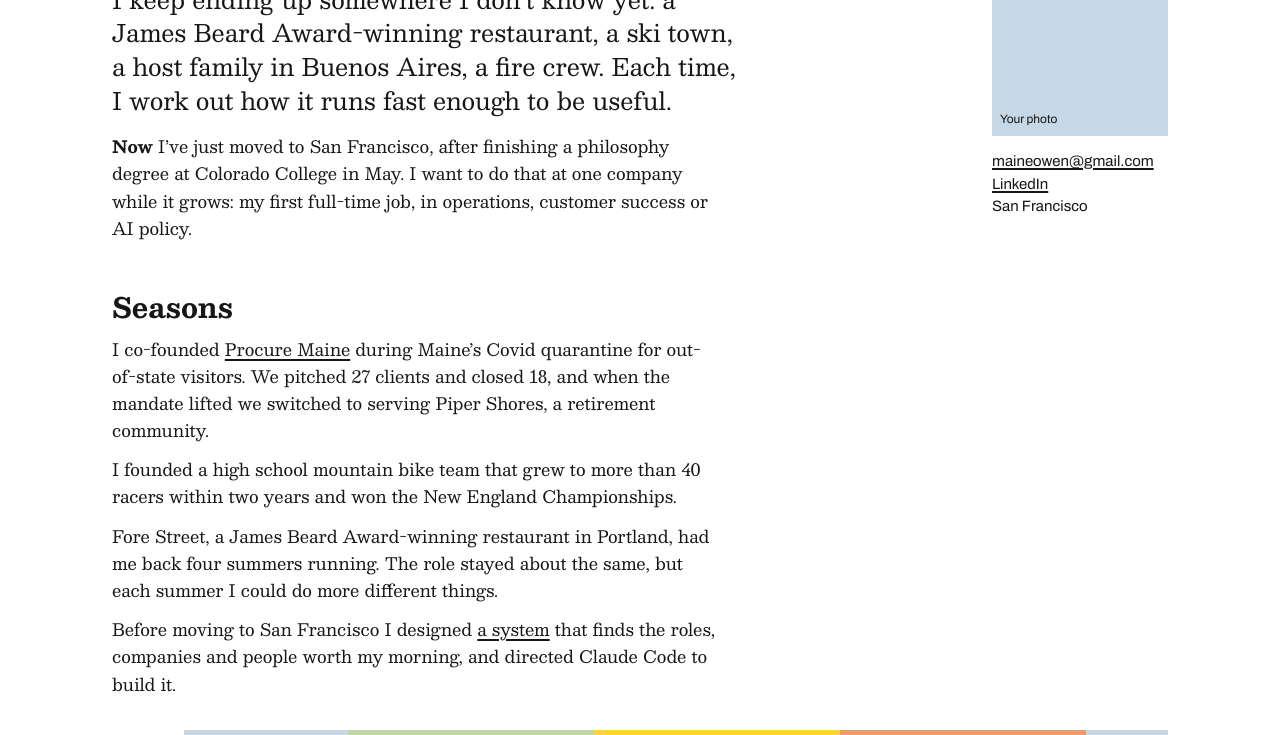
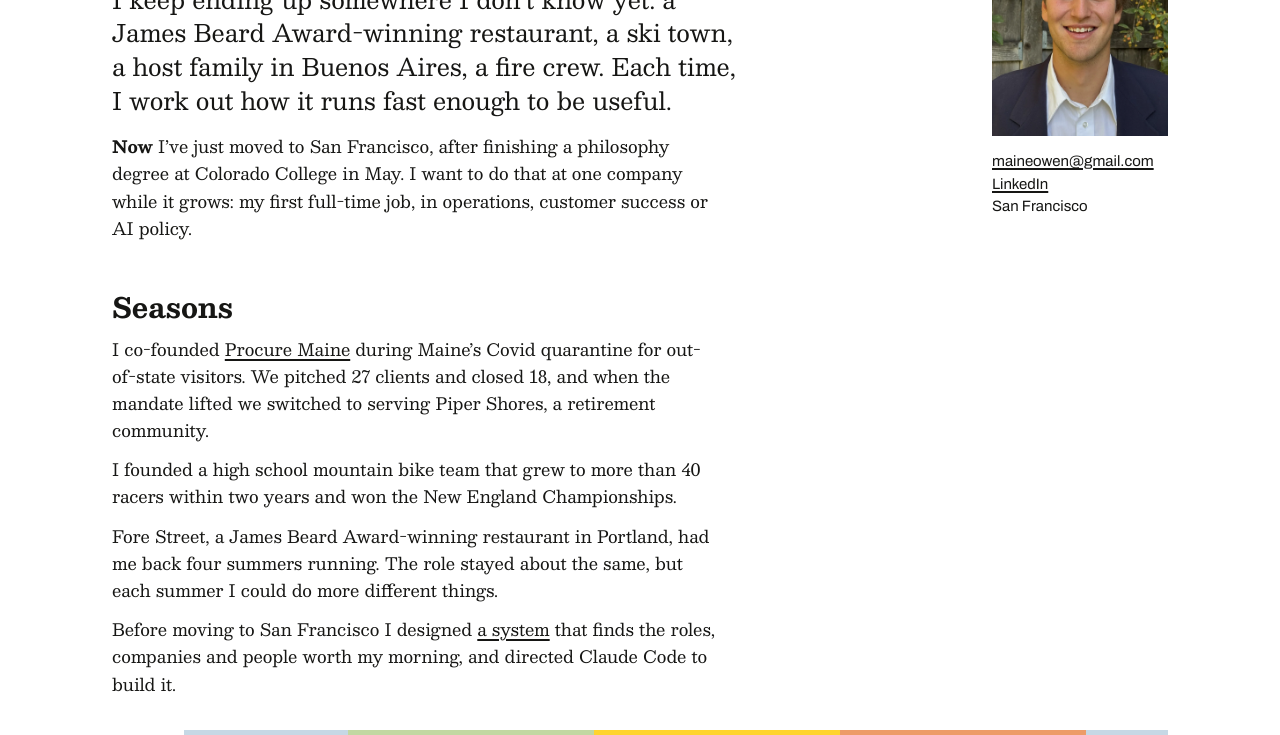
Before and after one commit to OwenStef/owenstef.github.io, a plain HTML site: page index.html in a window 1280 px wide. Shown: the part 140-875 px from the top of the page. Drawn offline with Linux system fonts and the light colour scheme.

Commit message:
Add Owen's photo to the home page portrait slot (from job-search-agent 4c14018)
Co-Authored-By: Claude Opus 5.5 <noreply@anthropic.com>
Claude-Session: https://claude.ai/code/session_01ETrnT7sN8NFhDVtPi3ZLs1

```diff
--- a/index.html
+++ b/index.html
@@ -56,7 +56,7 @@ HOW THIS PAGE IS PUT TOGETHER (the full guide is README.md)
 <p class="intro">I keep ending up somewhere I don’t know yet: a James Beard Award-winning restaurant, a ski town, a host family in Buenos Aires, a fire crew. Each time, I work out how it runs fast enough to be useful.</p>
 <p class="now"><b>Now</b> I’ve just moved to San Francisco, after finishing a philosophy degree at Colorado College in May. <span class="fill">I want to do that at one company while it grows: my first full-time job, in operations, customer success or AI policy.</span></p>
 <div class="mast-side">
-<figure class="ph portrait" aria-label="Photo to come"><span class="fill">Your photo</span></figure>
+<figure class="photo portrait"><img src="img/portrait.webp" alt="Owen Stefanakos, smiling, in a navy blazer and white shirt, outdoors in front of a wooden fence." width="800" height="1000"></figure>
 <div class="lines">
 <p><a href="mailto:maineowen@gmail.com">maineowen@gmail.com</a></p>
 <p><a href="https://www.linkedin.com/in/owenstefanakos/">LinkedIn</a></p>
```
Also changed, not shown: img/portrait.webp (added).
